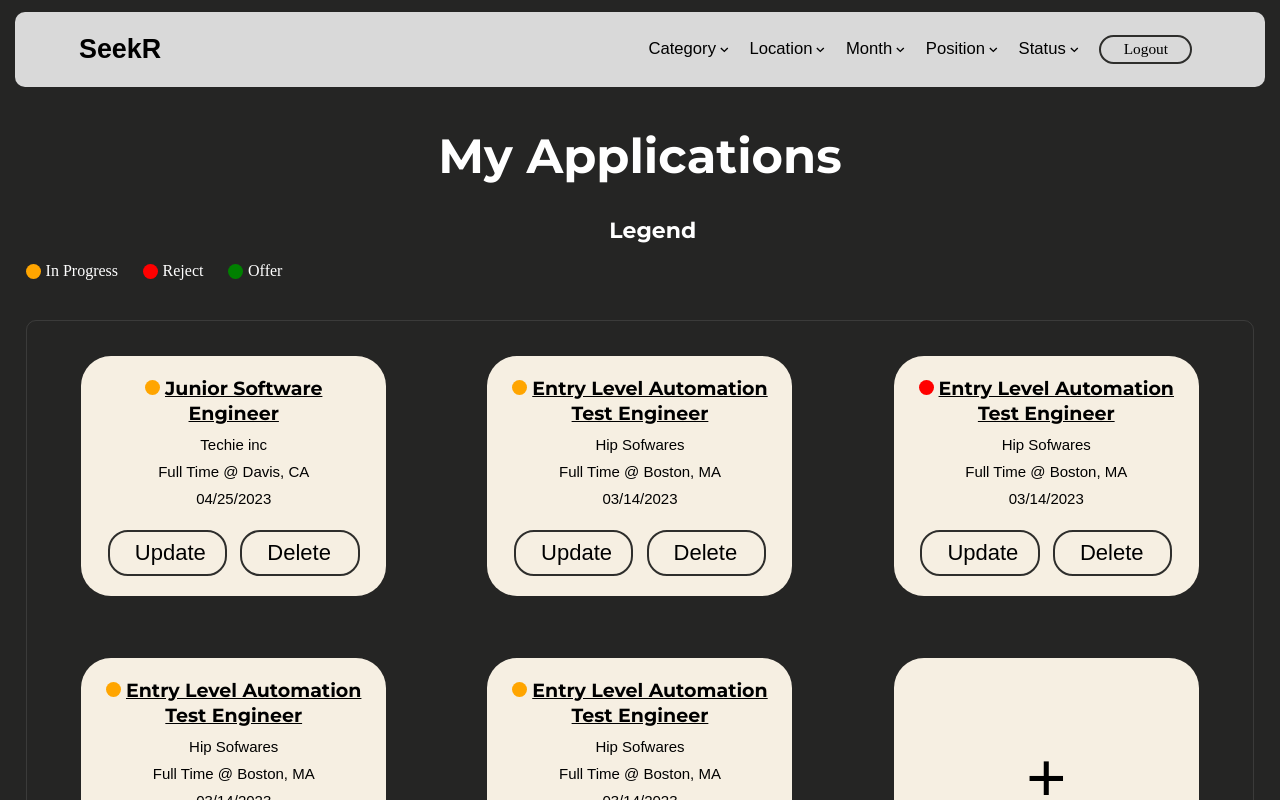
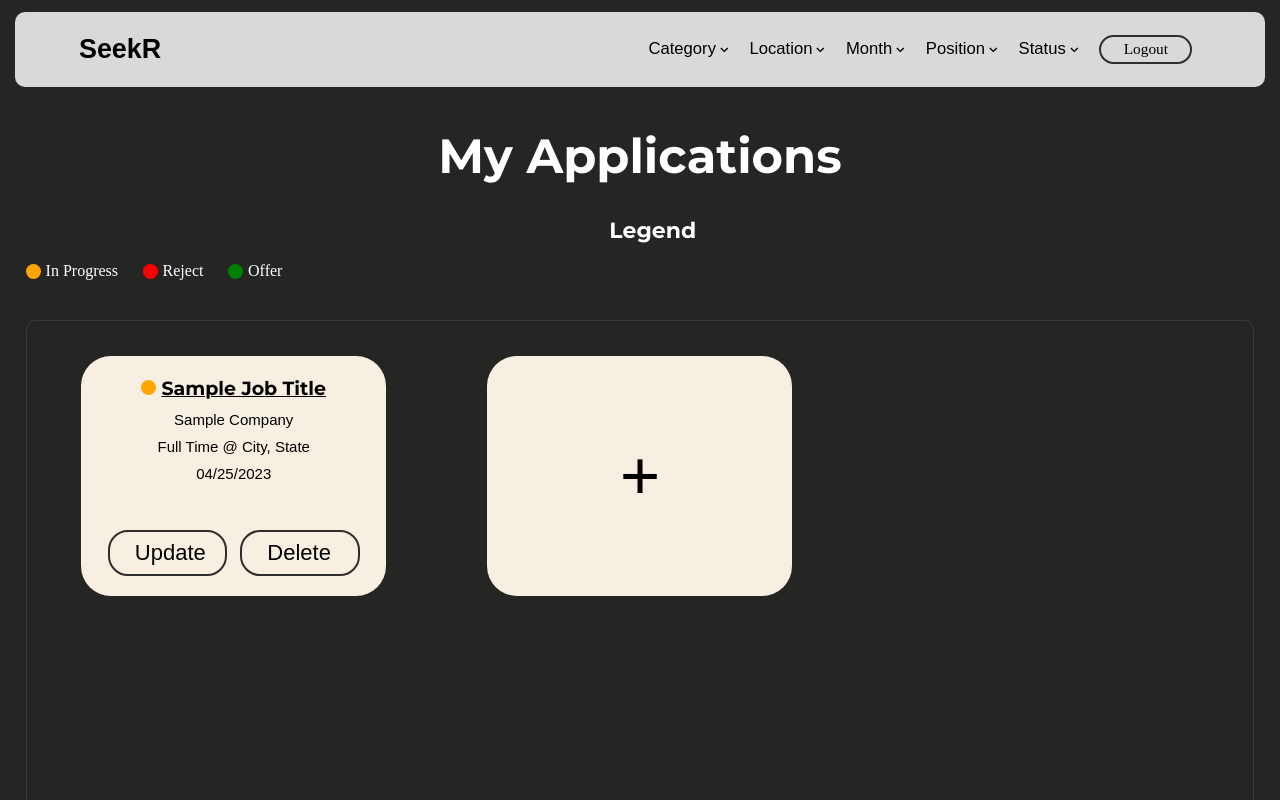
Before and after one commit to jSunpayco/seekr, a React (Vite) app: page /jobs in a window 1280 px wide. Built offline with nearby package versions, Linux system fonts and the light colour scheme.

Commit message:
update sample job item

```diff
--- a/src/pages/Jobs/jobs.tsx
+++ b/src/pages/Jobs/jobs.tsx
@@ -39,54 +39,10 @@ const Jobs = () => {
             JobID:0,
             Date:"04/25/2023",
             Category:"SWE",
-            Company:"Techie inc",
-            Location:"Davis, CA",
+            Company:"Sample Company",
+            Location:"City, State",
             Status:"Sent",
-            Title:"Junior Software Engineer",
-            Type:"Full Time",
-            URL:"https://www.google.com/"
-        },
-        {
-            JobID:1,
-            Date:"03/14/2023",
-            Category:"SDET",
-            Company:"Hip Sofwares",
-            Location:"Boston, MA",
-            Status:"Interviewing",
-            Title:"Entry Level Automation Test Engineer",
-            Type:"Full Time",
-            URL:"https://www.google.com/"
-        },
-        {
-            JobID:2,
-            Date:"03/14/2023",
-            Category:"SDET",
-            Company:"Hip Sofwares",
-            Location:"Boston, MA",
-            Status:"Resume Reject",
-            Title:"Entry Level Automation Test Engineer",
-            Type:"Full Time",
-            URL:"https://www.google.com/"
-        },
-        {
-            JobID:3,
-            Date:"03/14/2023",
-            Category:"SDET",
-            Company:"Hip Sofwares",
-            Location:"Boston, MA",
-            Status:"Interviewing",
-            Title:"Entry Level Automation Test Engineer",
-            Type:"Full Time",
-            URL:"https://www.google.com/"
-        },
-        {
-            JobID:4,
-            Date:"03/14/2023",
-            Category:"SDET",
-            Company:"Hip Sofwares",
-            Location:"Boston, MA",
-            Status:"Interviewing",
-            Title:"Entry Level Automation Test Engineer",
+            Title:"Sample Job Title",
             Type:"Full Time",
             URL:"https://www.google.com/"
         }
```
